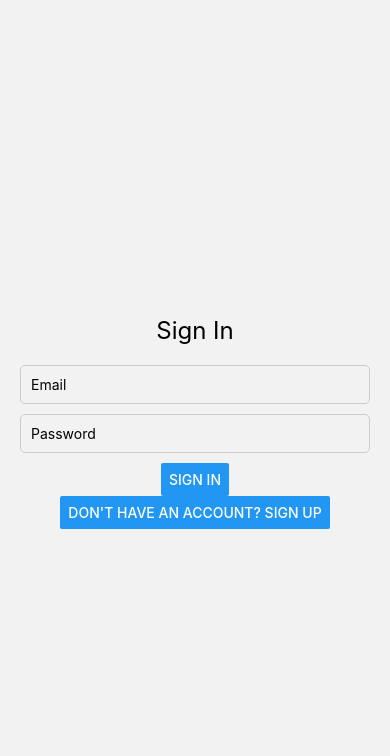
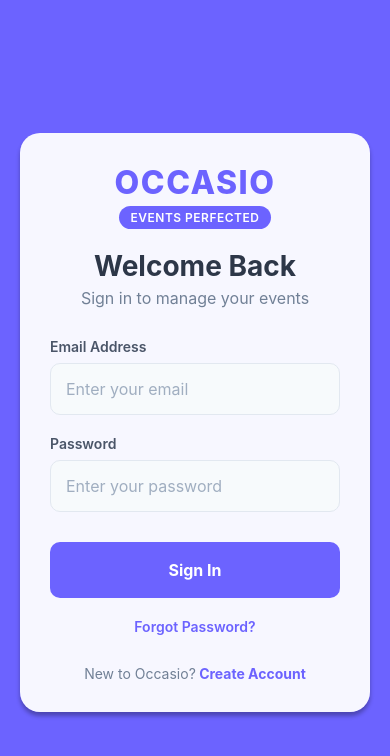
Before and after one commit to veerlakshay/Eventorganizer-app, a React Native app: screen /SignIn in a window 390 px wide. Shown: the top 756 px of the page. Built offline with nearby package versions, Linux system fonts and the light colour scheme; no server answers.

Commit message:
signin ui enhanced

```diff
--- a/App.js
+++ b/App.js
@@ -6,7 +6,8 @@ import SignInScreen from './screens/SignInScreen';
 import SignUpScreen from './screens/SignUpScreen';
 import DashboardScreen from './screens/DashboardScreen';
 import CreateEventScreen from './screens/CreateEventScreen';
-import EditEventScreen from './screens/EditEventScreen'; // Import EditEventScreen
+import EditEventScreen from './screens/EditEventScreen';
+import FavoriteEventsScreen from './screens/FavoriteEventsScreen'; // Import FavoriteEventsScreen
 import { View, Text } from 'react-native';
 
 const Stack = createNativeStackNavigator();
@@ -35,10 +36,15 @@ export default function App() {
           component={CreateEventScreen}
           options={{ title: 'Create Event' }}
         />
-        <Stack.Screen // Add the EditEvent screen to the navigator
+        <Stack.Screen
           name="EditEvent"
           component={EditEventScreen}
           options={{ title: 'Edit Event' }}
+        />
+        <Stack.Screen // Add the FavoriteEvents screen to the navigator
+          name="FavoriteEvents"
+          component={FavoriteEventsScreen}
+          options={{ title: 'Favorite Events' }}
         />
       </Stack.Navigator>
     </NavigationContainer>
--- a/screens/SignInScreen.js
+++ b/screens/SignInScreen.js
@@ -1,6 +1,15 @@
-// screens/SignInScreen.js
 import React, { useState } from 'react';
-import { View, Text, TextInput, Button, StyleSheet } from 'react-native';
+import {
+    View,
+    Text,
+    TextInput,
+    TouchableOpacity,
+    StyleSheet,
+    KeyboardAvoidingView,
+    Platform,
+    Animated,
+    ActivityIndicator
+} from 'react-native';
 import { useNavigation } from '@react-navigation/native';
 import { getAuth, signInWithEmailAndPassword } from 'firebase/auth';
 import { auth } from '../config/firebaseConfig';
@@ -10,8 +19,28 @@ const SignInScreen = () => {
     const [email, setEmail] = useState('');
     const [password, setPassword] = useState('');
     const [errorMessage, setErrorMessage] = useState(null);
+    const [isLoading, setIsLoading] = useState(false);
+    const fadeAnim = useState(new Animated.Value(0))[0];
+    const slideAnim = useState(new Animated.Value(30))[0];
+
+    React.useEffect(() => {
+        Animated.parallel([
+            Animated.timing(fadeAnim, {
+                toValue: 1,
+                duration: 800,
+                useNativeDriver: true,
+            }),
+            Animated.timing(slideAnim, {
+                toValue: 0,
+                duration: 800,
+                useNativeDriver: true,
+            })
+        ]).start();
+    }, []);
 
     const handleSignIn = async () => {
+        setIsLoading(true);
+        setErrorMessage(null);
         try {
             const userCredential = await signInWithEmailAndPassword(auth, email, password);
             const user = userCredential.user;
@@ -20,32 +49,94 @@ const SignInScreen = () => {
         } catch (error) {
             setErrorMessage(error.message);
             console.error('Sign in error:', error);
+        } finally {
+            setIsLoading(false);
         }
     };
 
     return (
         <View style={styles.container}>
-            <Text style={styles.title}>Sign In</Text>
-            {errorMessage && <Text style={styles.error}>{errorMessage}</Text>}
+            <KeyboardAvoidingView
+                behavior={Platform.OS === 'ios' ? 'padding' : 'height'}
+                style={styles.keyboardAvoidingView}
+            >
+                <Animated.View
+                    style={[
+                        styles.formContainer,
+                        {
+                            opacity: fadeAnim,
+                            transform: [{ translateY: slideAnim }]
+                        }
+                    ]}
+                >
+                    {/* Occasio Logo */}
+                    <View style={styles.logoContainer}>
+                        <Text style={styles.logoText}>OCCASIO</Text>
+                        <View style={styles.logoSubtextContainer}>
+                            <Text style={styles.logoSubtext}>events perfected</Text>
+                        </View>
+                    </View>
+
+                    <Text style={styles.title}>Welcome Back</Text>
+                    <Text style={styles.subtitle}>Sign in to manage your events</Text>
+
+                    {errorMessage && (
+                        <View style={styles.errorContainer}>
+                            <Text style={styles.errorText}>{errorMessage}</Text>
+                        </View>
+                    )}
+
+                    <View style={styles.inputContainer}>
+                        <Text style={styles.inputLabel}>Email Address</Text>
                         <TextInput
                             style={styles.input}
-                placeholder="Email"
+                            placeholder="Enter your email"
+                            placeholderTextColor="#a0aec0"
                             keyboardType="email-address"
+                            autoCapitalize="none"
                             value={email}
                             onChangeText={setEmail}
                         />
+                    </View>
+
+                    <View style={styles.inputContainer}>
+                        <Text style={styles.inputLabel}>Password</Text>
                         <TextInput
                             style={styles.input}
-                placeholder="Password"
+                            placeholder="Enter your password"
+                            placeholderTextColor="#a0aec0"
                             secureTextEntry
                             value={password}
                             onChangeText={setPassword}
                         />
-            <Button title="Sign In" onPress={handleSignIn} />
-            <Button
-                title="Don't have an account? Sign Up"
-                onPress={() => navigation.navigate('SignUp')}
-            />
+                    </View>
+
+                    <TouchableOpacity
+                        style={styles.signInButton}
+                        onPress={handleSignIn}
+                        disabled={isLoading}
+                    >
+                        {isLoading ? (
+                            <ActivityIndicator color="white" />
+                        ) : (
+                            <Text style={styles.buttonText}>Sign In</Text>
+                        )}
+                    </TouchableOpacity>
+
+                    <TouchableOpacity
+                        onPress={() => navigation.navigate('ForgotPassword')}
+                    >
+                        <Text style={styles.forgotPassword}>Forgot Password?</Text>
+                    </TouchableOpacity>
+
+                    <View style={styles.signUpContainer}>
+                        <Text style={styles.signUpText}>New to Occasio?</Text>
+                        <TouchableOpacity onPress={() => navigation.navigate('SignUp')}>
+                            <Text style={styles.signUpLink}> Create Account</Text>
+                        </TouchableOpacity>
+                    </View>
+                </Animated.View>
+            </KeyboardAvoidingView>
         </View>
     );
 };
@@ -53,25 +144,125 @@ const SignInScreen = () => {
 const styles = StyleSheet.create({
     container: {
         flex: 1,
+        backgroundColor: '#6C63FF', // Modern purple shade
+    },
+    keyboardAvoidingView: {
+        flex: 1,
         justifyContent: 'center',
+    },
+    formContainer: {
+        padding: 30,
+        margin: 20,
+        borderRadius: 20,
+        backgroundColor: 'rgba(255, 255, 255, 0.95)',
+        shadowColor: '#000',
+        shadowOffset: {
+            width: 0,
+            height: 4,
+        },
+        shadowOpacity: 0.3,
+        shadowRadius: 4.65,
+        elevation: 8,
+    },
+    logoContainer: {
+        alignSelf: 'center',
+        marginBottom: 20,
         alignItems: 'center',
-        padding: 20,
+    },
+    logoText: {
+        color: '#6C63FF',
+        fontSize: 32,
+        fontWeight: '800',
+        letterSpacing: 1.5,
+    },
+    logoSubtextContainer: {
+        backgroundColor: '#6C63FF',
+        paddingHorizontal: 12,
+        paddingVertical: 4,
+        borderRadius: 12,
+        marginTop: 4,
+    },
+    logoSubtext: {
+        color: 'white',
+        fontSize: 12,
+        fontWeight: '600',
+        letterSpacing: 0.5,
+        textTransform: 'uppercase',
     },
     title: {
-        fontSize: 24,
+        fontSize: 28,
+        fontWeight: 'bold',
+        color: '#2d3748',
+        textAlign: 'center',
+        marginBottom: 5,
+    },
+    subtitle: {
+        fontSize: 16,
+        color: '#718096',
+        textAlign: 'center',
+        marginBottom: 30,
+    },
+    inputContainer: {
         marginBottom: 20,
+    },
+    inputLabel: {
+        fontSize: 14,
+        color: '#4a5568',
+        marginBottom: 8,
+        fontWeight: '600',
     },
     input: {
         width: '100%',
-        padding: 10,
-        marginBottom: 10,
+        padding: 15,
+        backgroundColor: '#f7fafc',
+        borderRadius: 10,
         borderWidth: 1,
-        borderColor: '#ccc',
-        borderRadius: 5,
+        borderColor: '#e2e8f0',
+        fontSize: 16,
+        color: '#1a202c',
     },
-    error: {
-        color: 'red',
-        marginBottom: 10,
+    signInButton: {
+        marginTop: 10,
+        borderRadius: 10,
+        backgroundColor: '#6C63FF',
+        padding: 18,
+        alignItems: 'center',
+        justifyContent: 'center',
+    },
+    buttonText: {
+        color: 'white',
+        fontSize: 16,
+        fontWeight: 'bold',
+    },
+    forgotPassword: {
+        color: '#6C63FF',
+        textAlign: 'center',
+        marginTop: 20,
+        fontWeight: '600',
+    },
+    signUpContainer: {
+        flexDirection: 'row',
+        justifyContent: 'center',
+        marginTop: 30,
+    },
+    signUpText: {
+        color: '#718096',
+    },
+    signUpLink: {
+        color: '#6C63FF',
+        fontWeight: 'bold',
+    },
+    errorContainer: {
+        backgroundColor: '#fff5f5',
+        padding: 12,
+        borderRadius: 8,
+        marginBottom: 20,
+        borderWidth: 1,
+        borderColor: '#fed7d7',
+    },
+    errorText: {
+        color: '#e53e3e',
+        textAlign: 'center',
     },
 });
 
```
Also changed, not shown: screens/DashboardScreen.js (+48 -9 lines). Lines whose indentation alone changed are shown as unchanged.
